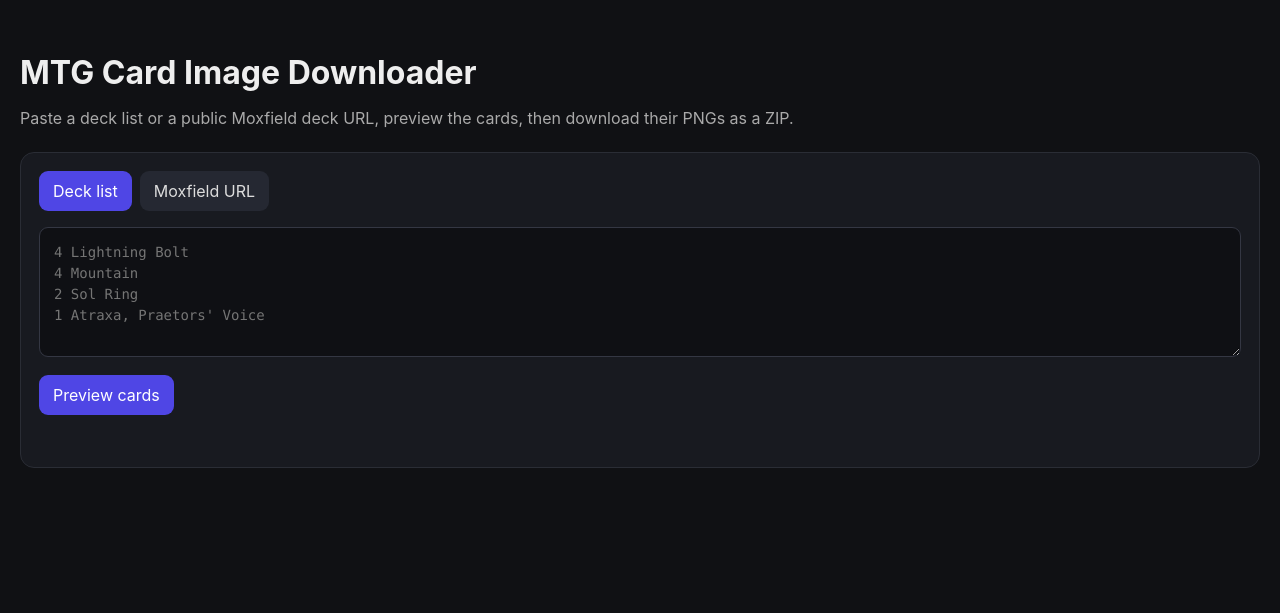
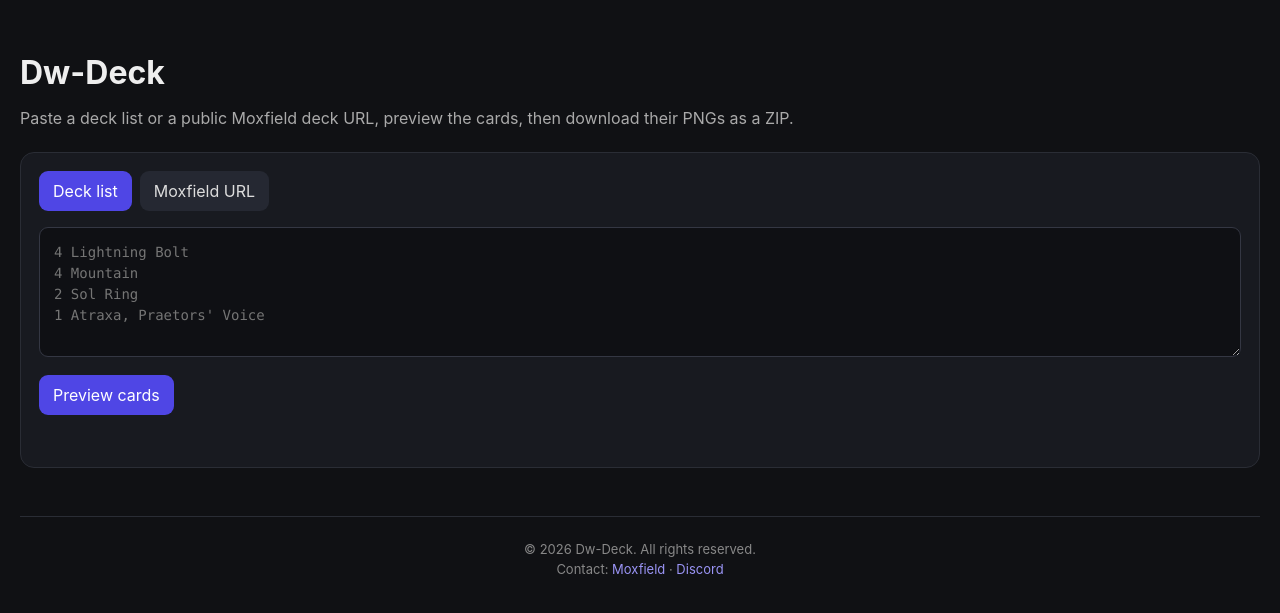
Before and after one commit to Godkayaki/dw-deck, a Flask app: page / in a window 1280 px wide. Shown: the top 613 px of the page. Run offline with Flask 3, Linux system fonts and the light colour scheme; some libraries are stand-ins or nearby versions.

Commit message:
add footer

```diff
--- a/static/style.css
+++ b/static/style.css
@@ -101,3 +101,14 @@ input[type=url] { min-height: auto; }
   .results-header { align-items: stretch; flex-direction: column; }
   .grid { grid-template-columns: repeat(2, minmax(0, 1fr)); }
 }
+.site-footer {
+  margin-top: 48px;
+  padding-top: 20px;
+  border-top: 1px solid #2a2d35;
+  text-align: center;
+  color: #888;
+  font-size: 13px;
+}
+.site-footer p { margin: 4px 0; }
+.site-footer a { color: #9a94f5; text-decoration: none; }
+.site-footer a:hover { text-decoration: underline; }
--- a/templates/index.html
+++ b/templates/index.html
@@ -3,13 +3,13 @@
 <head>
   <meta charset="utf-8">
   <meta name="viewport" content="width=device-width, initial-scale=1">
-  <title>MTG Card Image Downloader</title>
+  <title>Dw-Deck</title>
   <link rel="stylesheet" href="{{ url_for('static', filename='style.css') }}">
 </head>
 <body>
 <main class="container">
   <header>
-    <h1>MTG Card Image Downloader</h1>
+    <h1>Dw-Deck</h1>
     <p>Paste a deck list or a public Moxfield deck URL, preview the cards, then download their PNGs as a ZIP.</p>
   </header>
 
@@ -52,6 +52,16 @@
     <div id="missing" class="warning hidden"></div>
     <div id="groups"></div>
   </section>
+
+  <footer class="site-footer">
+    <p>&copy; <span id="year"></span> Dw-Deck. All rights reserved.</p>
+    <p class="contact">
+      Contact:
+      <a href="https://moxfield.com/users/DrG" target="_blank" rel="noopener noreferrer">Moxfield</a>
+      ·
+      <a href="https://discord.com/users/212661657980108802" target="_blank" rel="noopener noreferrer">Discord</a>
+    </p>
+  </footer>
 </main>
 
 <script>
@@ -235,6 +245,8 @@ function escapeHtml(value) {
 function escapeAttr(value) {
   return escapeHtml(value);
 }
+
+document.getElementById("year").textContent = new Date().getFullYear();
 </script>
 </body>
 </html>
```
Also changed, not shown: logo/logo.ico (added), logo/logo.png (added), 1 other file.
